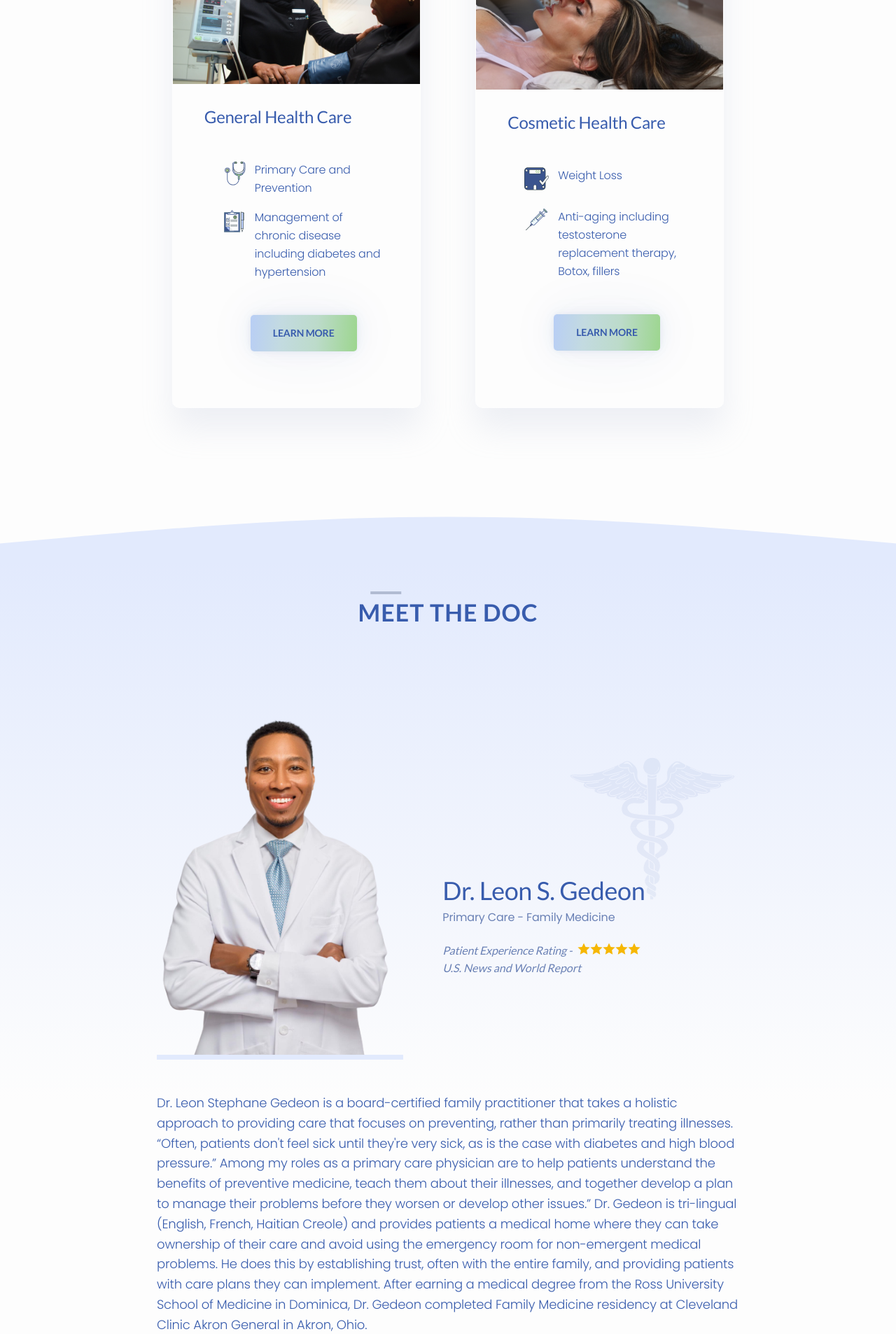
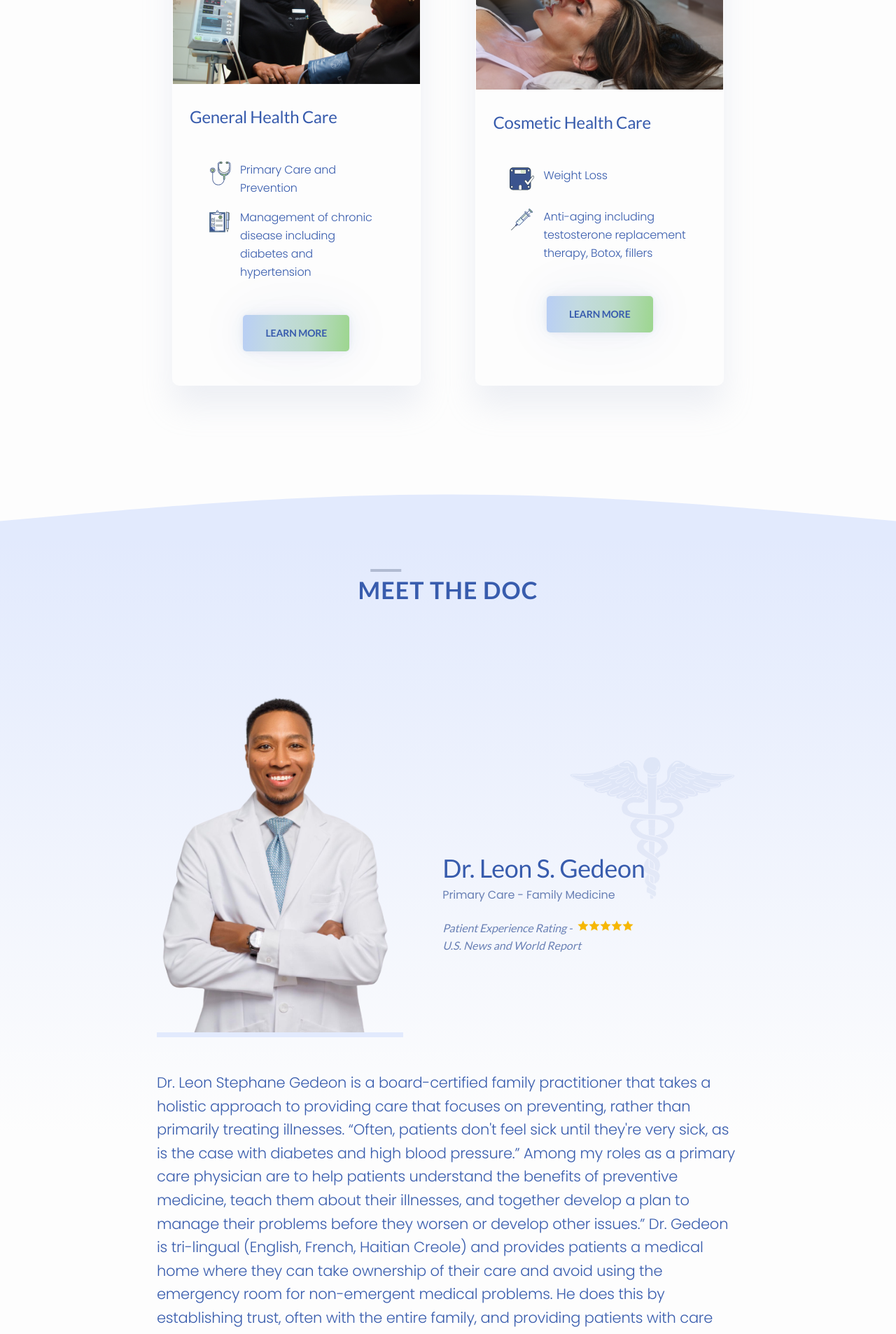
Before and after one commit to pgedeon84/gedeon-medical, a Next.js app: page / in a window 1280 px wide. Shown: the part 2920-4826 px from the top of the page at 70% size. Built offline with nearby package versions, Linux system fonts and the light colour scheme.

Commit message:
redesign cards

```diff
--- a/components/card/card.module.css
+++ b/components/card/card.module.css
@@ -85,11 +85,6 @@
         margin: 0;
     }
 
-    .gmc__card_content_container {
-        padding-left: 1.3rem;
-        padding-bottom: 2rem;
-    }
-
     .gmc__card_content_container h2 {
         font-size: 24px;
         line-height: 30px;
--- a/components/review/review.module.css
+++ b/components/review/review.module.css
@@ -1,5 +1,6 @@
 .gmc__review_card {
  padding: 0 2rem 5rem;
+ position: relative;
 }
 
 .gmc__review_card__content {
@@ -50,6 +51,19 @@
         padding-bottom: 6rem;
     }
 
+    .gmc__review_card::after {
+        content: "";
+        height: 20px;
+        width: 20px;
+        background: url(../../public/images/gmc-logo-sm.svg) no-repeat;
+        position: absolute;
+        top: 0;
+        right: 0;
+        padding: 2rem;
+        margin: 1rem .4rem;
+        opacity: .7;
+    }
+
     .gmc__review_card__content {
         padding: 4rem;
     }
--- a/containers/bio/bio.module.css
+++ b/containers/bio/bio.module.css
@@ -105,6 +105,7 @@
 @media screen and (min-width: 1050px) {
     .gmc__bio {
         padding-top: 5rem;
+        /* margin-top: 3rem; */
         margin-bottom: 5rem;
         position: relative;
     }
@@ -133,7 +134,7 @@
     }
 
     .gmc__bio_content>p {
-        font-size: 18px;
+        font-size: 21px;
         margin-top: 0;
     }
 
@@ -169,7 +170,7 @@
     }
 
      .gmc__bio_content_container__content_rating span {
-        font-size: 18px;
+        font-size: 16px;
      }
 
       .gmc__bio_content_container__content_rating p {
--- a/containers/footer/footer.js
+++ b/containers/footer/footer.js
@@ -32,7 +32,7 @@ function Footer() {
           <div className={classes.gmc__footer_copyrights}>
             <p>© 2022 GEDEON MEDICAL CENTER</p>
             <p>
-              Designed and Built by <span>@prince_da_prettyboy</span>
+              Designed and Built by <span>IG: @prince_da_prettyboy</span>
             </p>
           </div>
         </div>
--- a/containers/services/services.module.css
+++ b/containers/services/services.module.css
@@ -26,8 +26,9 @@
         flex-direction: column;
         width: 85%;
         margin: 3rem auto 5rem;
+        position: relative;
+    }
 
-    }
     .gmc__service_card__container {
         display: flex;
         flex-direction: row;
```
Also changed, not shown: public/images/gmc-logo-sm.svg (added).
